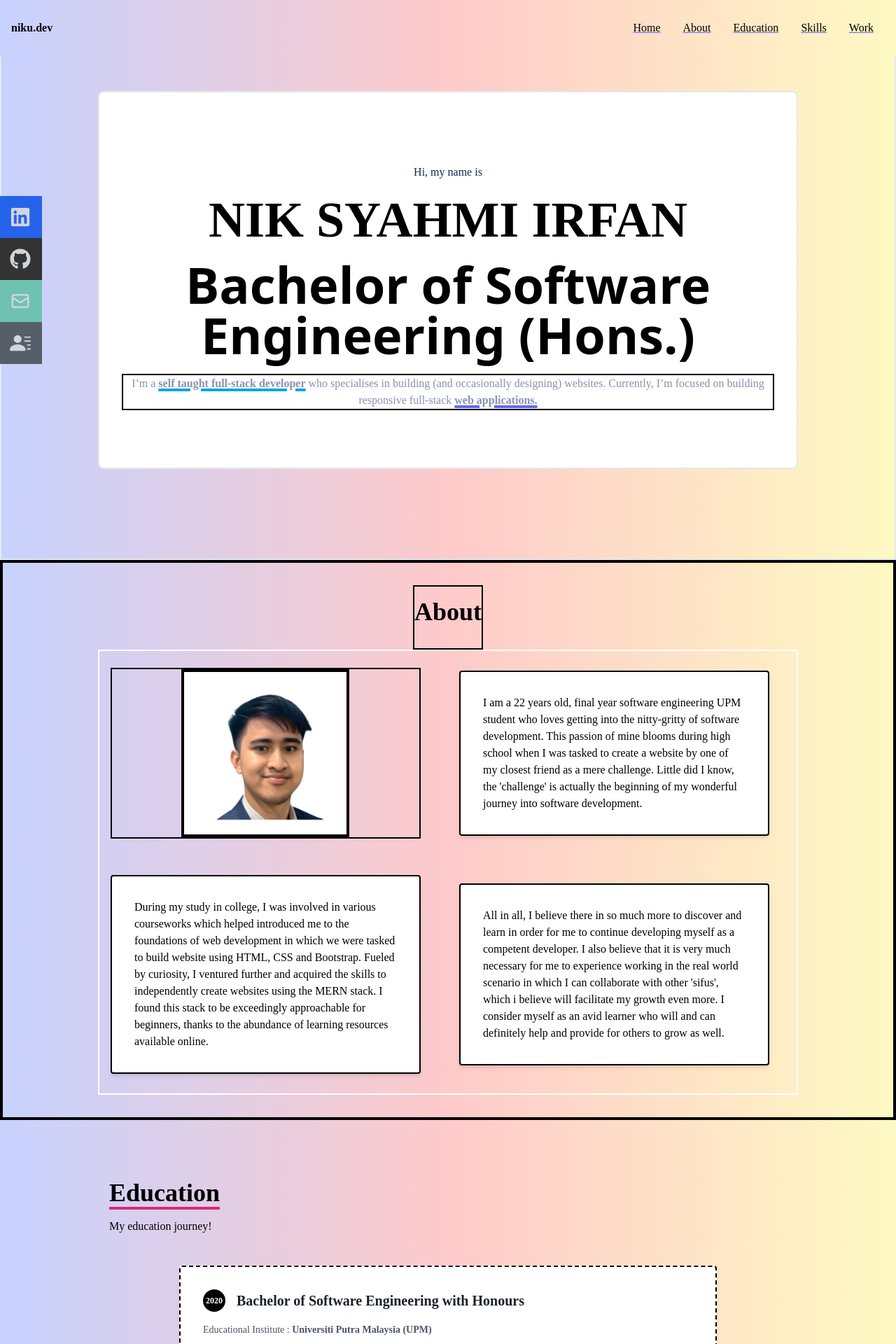
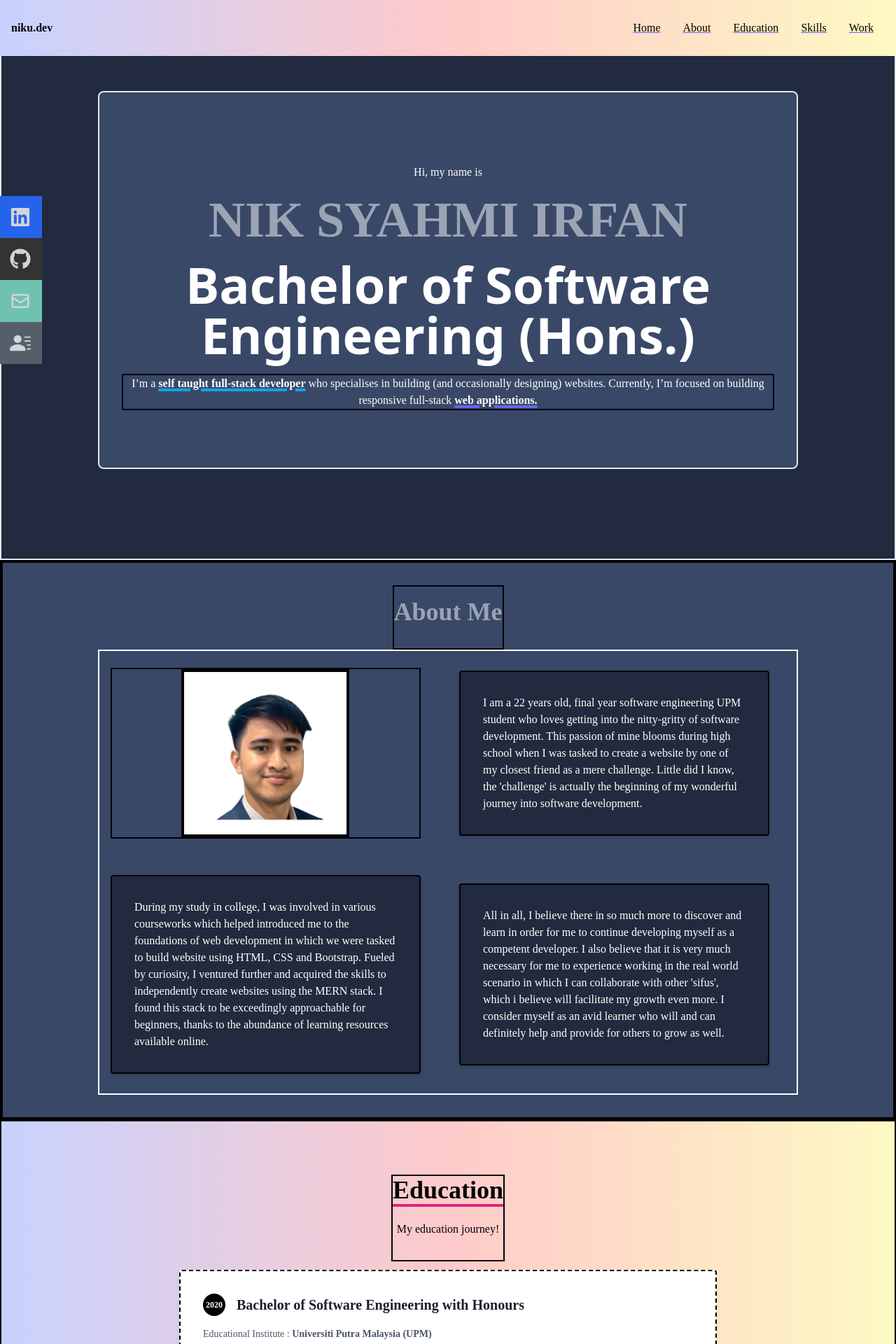
Before and after one commit to nikumaruku/dev-portfolio, a React (Create React App) app: page / in a window 1280 px wide. Shown: the top 1920 px of the page at 70% size. Built offline with nearby package versions, Linux system fonts and the light colour scheme.

Commit message:
Visual changes

```diff
--- a/src/components/About.jsx
+++ b/src/components/About.jsx
@@ -5,12 +5,12 @@ const About = () => {
   return (
     <div
       name="about"
-      className="w-full md:h-screen bg-gradient-to-r from-indigo-200 via-red-200 to-yellow-100 text-gray-300 border-2 border-black"
+      className="w-full md:h-screen bg-[#394867] text-gray-300 border-2 border-black"
     >
       <div className="flex flex-col justify-center items-center w-full h-full border-2 border-black  ">
         <div className="md:text-left pb-8 justify-center items-center border-2 border-black pt-4">
-          <p className="text-5xl md:text-4xl font-bold inline text-black">
-            About
+          <p className="text-5xl md:text-4xl font-bold inline text-[#9BA4B5]">
+            About Me
           </p>
         </div>
 
@@ -24,8 +24,8 @@ const About = () => {
             {/* <p className='text-black'>Hi. I am Nik Syahmi, nice to meet you. Please take a look around.</p> */}
           </div>
 
-          <div className="w-[95%] max-w-screen-md bg-white shadow-md rounded p-8 my-3 hover:scale-110 duration-500 border-solid border-2 border-black border-2 border-black ">
-            <p className="text-black ">
+          <div className="w-[95%] max-w-screen-md bg-[#212A3E] shadow-md rounded p-8 my-3 md:hover:scale-110 duration-500 border-solid border-2 border-black border-2 border-black ">
+            <p className="text-white ">
               I am a 22 years old, final year software engineering UPM student
               who loves getting into the nitty-gritty of software development.
               This passion of mine blooms during high school when I was tasked
@@ -34,8 +34,8 @@ const About = () => {
               beginning of my wonderful journey into software development.
             </p>
           </div>
-          <div className="w-[95%] max-w-screen-md bg-white shadow-md rounded p-8 my-3 hover:scale-110 duration-500 border-solid border-2 border-black border-2 border-black ">
-            <p className="text-black">
+          <div className="w-[95%] max-w-screen-md bg-[#212A3E] shadow-md rounded p-8 my-3 md:hover:scale-110 duration-500 border-solid border-2 border-black border-2 border-black ">
+            <p className="text-white">
               During my study in college, I was involved in various courseworks
               which helped introduced me to the foundations of web development
               in which we were tasked to build website using HTML, CSS and
@@ -45,8 +45,8 @@ const About = () => {
               thanks to the abundance of learning resources available online.
             </p>
           </div>
-          <div className="w-[95%] max-w-screen-md bg-white shadow-md rounded p-8 my-3 hover:scale-110 duration-500 border-solid border-2 border-black">
-            <p className="text-black">
+          <div className="w-[95%] max-w-screen-md bg-[#212A3E] shadow-md rounded p-8 my-3 md:hover:scale-110 duration-500 border-solid border-2 border-black">
+            <p className="text-white">
               All in all, I believe there in so much more to discover and learn
               in order for me to continue developing myself as a competent
               developer. I also believe that it is very much necessary for me to
--- a/src/components/Education.jsx
+++ b/src/components/Education.jsx
@@ -5,18 +5,16 @@ const Education = () => {
   return (
     <div
       name="education"
-      className=" w-full min-h-screen bg-gradient-to-r from-indigo-200 via-red-200 to-yellow-100 background-animation flex flex-col items-center justify-center font-poppins"
+      className=" w-full min-h-screen bg-gradient-to-r from-indigo-200 via-red-200 to-yellow-100 background-animation flex flex-col items-center justify-center font-poppins border-2 border-black"
     >
-      <div className="max-w-[1000px] mx-auto flex flex-col justify-center w-full h-full ">
-        <div className="pb-8 pl-4">
-          <p className=" text-4xl font-bold inline border-b-4 border-pink-600 text-black my-5">
-            Education
-          </p>
-          <p className="mt-4">My education journey!</p>
-        </div>
+      <div className="pb-8 border-2 border-black flex flex-col justify-center items-center space-y-5">
+        <p className=" text-4xl font-bold inline border-b-4 border-pink-600 text-black">
+          Education
+        </p>
+        <p className="text-center">My education journey!</p>
       </div>
 
-      <div className="w-[95%] max-w-screen-md bg-white shadow-md rounded p-8 my-3 hover:scale-110 duration-500 border-dashed border-2 border-black">
+      <div className="w-[95%] max-w-screen-md bg-white shadow-md rounded p-8 my-3 md:hover:scale-110 duration-500 border-dashed border-2 border-black">
         <div className="flex items-center mb-4">
           <div className="w-8 h-8 bg-black rounded-full flex items-center justify-center text-white font-bold text-xs mr-4">
             2020
@@ -39,7 +37,7 @@ const Education = () => {
         </p>
       </div>
       <FaArrowsAltV className="text-white" />
-      <div className="w-[95%] max-w-screen-md bg-white shadow-md rounded p-8 my-3 hover:scale-110 duration-500 border-dashed border-2 border-black">
+      <div className="w-[95%] max-w-screen-md bg-white shadow-md rounded p-8 my-3 md:hover:scale-110 duration-500 border-dashed border-2 border-black">
         <div className="flex items-center mb-4">
           <div className="w-8 h-8 bg-black rounded-full flex items-center justify-center text-white font-bold text-xs mr-4">
             2019
--- a/src/components/Home.jsx
+++ b/src/components/Home.jsx
@@ -22,18 +22,18 @@ const Home = () => {
   return (
     <div
       name="home"
-      className="md:h-screen bg-gradient-to-r from-indigo-200 via-red-200 to-yellow-100 background-animation p-32 border-2 border-blue"
+      className="md:h-screen bg-[#212A3E] p-32 border-2 border-blue"
     >
       {/* Container */}
-      <div className="max-w-[1000px] mx-auto px-8 flex flex-col justify-center text-center space-y-5 align-center h-full pb-0 border-2 border-blue bg-white md:bg-blue rounded-lg p-5 ">
-        <p className="text-[#102C57]">Hi, my name is</p>
-        <h1 className="text-6xl sm:text-7xl font-bold text-black hover:text-[#102C57] hover:scale-110 duration-500">
+      <div className="max-w-[1000px] mx-auto px-8 flex flex-col justify-center text-center space-y-5 align-center h-full pb-0 border-2 border-blue bg-[#394867] md:bg-blue rounded-lg p-5 ">
+        <p className="text-white">Hi, my name is</p>
+        <h1 className="text-6xl sm:text-7xl font-bold text-[#9BA4B5] hover:text-[#102C57] hover:scale-110 duration-500">
           NIK SYAHMI IRFAN
         </h1>
-        <h2 className="text-3xl md:text-7xl font-sans font-semibold text-black hover:text-[#102C57] hover:scale-110 duration-300">
+        <h2 className="text-3xl md:text-7xl font-sans font-semibold text-white hover:text-[#102C57] hover:scale-110 duration-300">
           Bachelor of Software Engineering (Hons.)
         </h2>
-        <p className="text-[#8892b0] md:border-2 border-black">
+        <p className="text-white md:border-2 border-black">
           I’m a{" "}
           <span className="underline decoration-4 decoration-sky-500 font-semibold">
             self taught full-stack developer
@@ -47,8 +47,8 @@ const Home = () => {
 
         {/* Socials */}
         {isMobile && (
-          <div className="grid grid-cols-2 m-0">
-            <button className="rounded text-white group border-2 px-6 py-3 my-2 flex items-center bg-blue-600 hover:border-pink-600 justify-center">
+          <div className="grid grid-cols-2 pb-5">
+            <button className="rounded text-white group border-2 px-6 py-3 my-2 flex items-center bg-blue-600 hover:border-black justify-center">
               <a
                 href="https://www.linkedin.com/in/nik-syahmi/"
                 className="mr-3 font-bold"
--- a/src/components/Work.jsx
+++ b/src/components/Work.jsx
@@ -9,14 +9,14 @@ const Work = () => {
   return (
     <div
       name="work"
-      className="w-full sm:h-screen text-gray-300 bg-gradient-to-r from-indigo-200 via-red-200 to-yellow-100"
+      className="w-full md:h-screen text-gray-300 bg-gradient-to-r from-indigo-200 via-red-200 to-yellow-100"
     >
       <div className="max-w-[1000px] mx-auto p-4 flex flex-col justify-center w-full h-full">
-        <div className="pb-8">
+        <div className="border-2 border-black flex flex-col justify-center items-center space-y-5 mb-5">
           <p className="text-4xl font-bold inline border-b-4 border-pink-600 text-black">
             Work
           </p>
-          <p className="py-6 text-black">Check out some of my recent works!</p>
+          <p className="text-black">Check out some of my recent works!</p>
         </div>
 
         {/* container for projects */}
```
Also changed, not shown: src/components/Skills.jsx (+11 -11 lines), src/assets/bg1.jpg (added).
